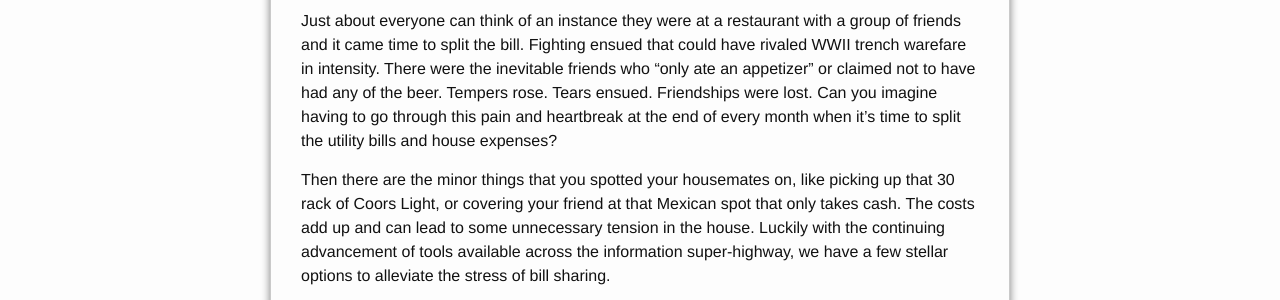
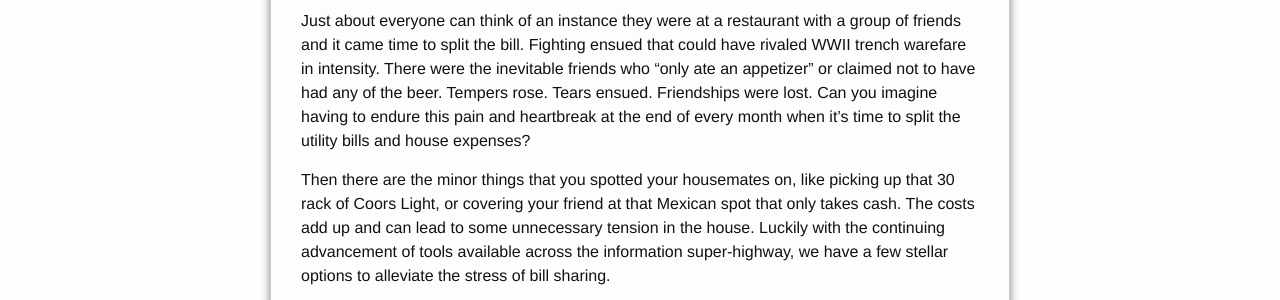
Before and after one commit to danielbogart/moving-bro-blog, a Jekyll site: the page built from _posts/2014-09-17-splitting-house-bills.markdown, in a window 1280 px wide. Shown: the part 227-527 px from the top of the page. Built offline with Jekyll 4.4.1, drawn with Linux system fonts in a browser that asks for light colours; nearby versions of some CDN libraries; library files that are not in the unit come from our copies.

```diff
--- a/_posts/2014-09-16-splitting-house-bills.markdown
+++ b/_posts/2014-09-17-splitting-house-bills.markdown
@@ -5,7 +5,7 @@
 categories: moving-checklist bill-sharing
 ---
 
-Just about everyone can think of an instance they were at a restaurant with a group of friends and it came time to split the bill. Fighting ensued that could have rivaled WWII trench warefare in intensity. There were the inevitable friends who "only ate an appetizer" or claimed not to have had any of the beer. Tempers rose. Tears ensued. Friendships were lost. Can you imagine having to go through this pain and heartbreak at the end of every month when it's time to split the utility bills and house expenses?
+Just about everyone can think of an instance they were at a restaurant with a group of friends and it came time to split the bill. Fighting ensued that could have rivaled WWII trench warefare in intensity. There were the inevitable friends who "only ate an appetizer" or claimed not to have had any of the beer. Tempers rose. Tears ensued. Friendships were lost. Can you imagine having to endure this pain and heartbreak at the end of every month when it's time to split the utility bills and house expenses?
 
 Then there are the minor things that you spotted your housemates on, like picking up that 30 rack of Coors Light, or covering your friend at that Mexican spot that only takes cash. The costs add up and can lead to some unnecessary tension in the house. Luckily with the continuing advancement of tools available across the information super-highway, we have a few stellar options to alleviate the stress of bill sharing.
 
```
Also changed, not shown: _posts/2014-09-18-get-paid.markdown (added, +16 -0 lines), images/venmo.png (added).
